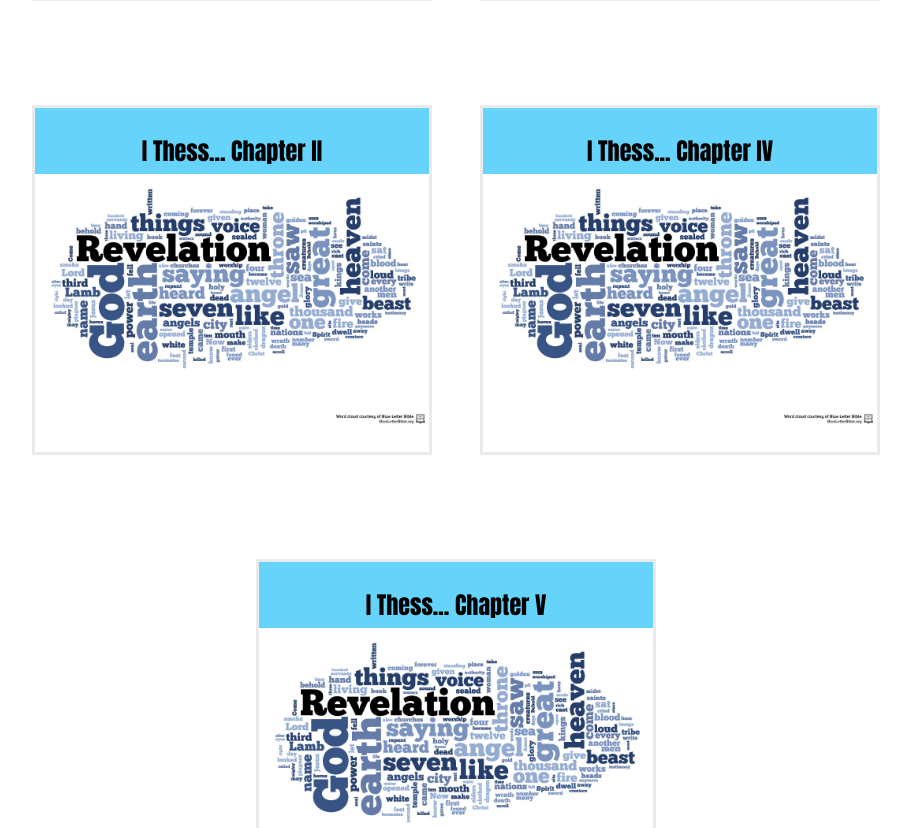
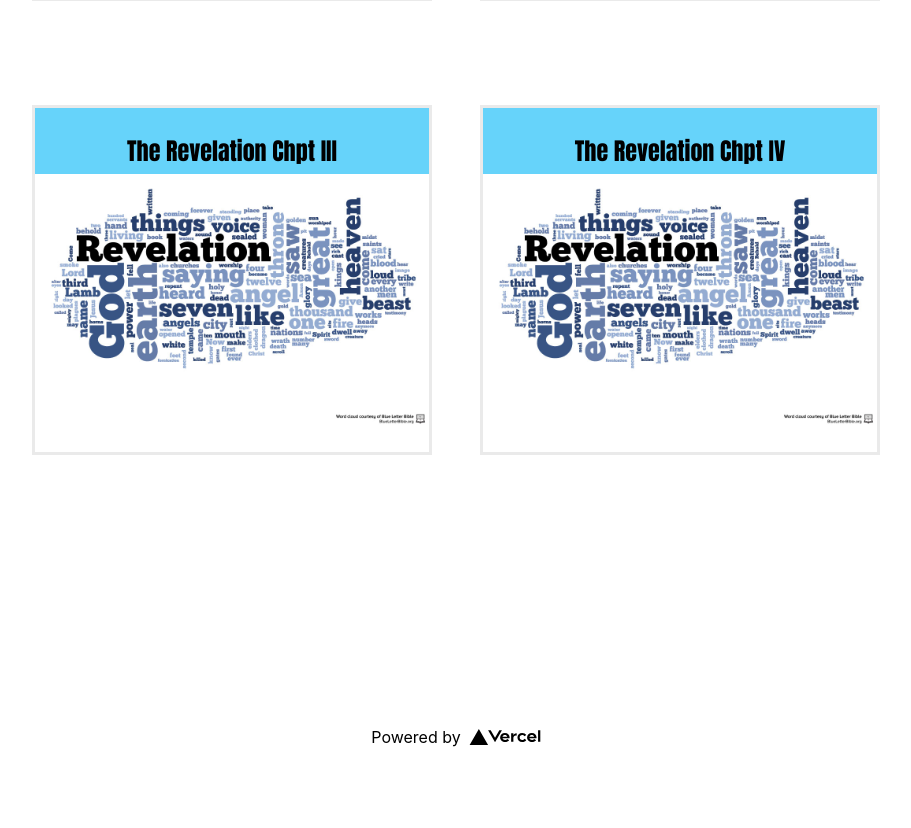
Before and after one commit to jnutt367/the-revelation, a Next.js app: page / in a window 1280 px wide. Shown: the part 1139-1967 px from the top of the page, without its empty margins (184-1095 px from the left). After the commit the page ends 1918 px from the top, so only its background shows below. Built offline with nearby package versions, Linux system fonts and the light colour scheme.

Commit message:
Update index.js

```diff
--- a/pages/index.js
+++ b/pages/index.js
@@ -71,81 +71,129 @@ export default function Home() {
                 </div>
       <div className={styles.grid}>
           <div className={styles.card}>
-            <h2 className={styles.chapter}>I Thess... Chapter I</h2>
-            <p>1 Paul, Silas[a] and Timothy,
+            <h2 className={styles.chapter}>The Revelation Chpt I</h2>
+            <p>
+              The revelation from Jesus Christ, which God gave him to show his servants what must soon take place. He made it known by sending his angel to his servant John, 2 who testifies to everything he saw—that is, the word of God and the testimony of Jesus Christ. 3
+Blessed is the one who reads aloud the words of this prophecy, and blessed are those who hear it and take to heart what is written in it, because the time is near.
 
-To the church of the Thessalonians in God the Father & the Lord Jesus Christ:
+Greetings and Doxology
+4 John,
 
-Grace and peace to you.
+To the seven churches in the province of Asia:
 
-Thanksgiving for the Thessalonians’ Faith
-2 We always thank God for all of you and continually mention you in our prayers. 3 We remember before our God and Father your work produced by faith, your labor prompted by love, and your endurance inspired by hope in our Lord Jesus Christ.
+Grace and peace to you from him who is, and who was, and who is to come, and from the seven spirits[a] before his throne, 5 and from Jesus Christ, who is the faithful witness, the firstborn from the dead, and the ruler of the kings of the earth.
 
-4 For we know, brothers and sisters[b] loved by God, that he has chosen you, 5 because our gospel came to you not simply with words but also with power, with the Holy Spirit and deep conviction. You know how we lived among you for your sake. 6 You became imitators of us and of the Lord, for you welcomed the message in the midst of severe suffering with the joy given by the Holy Spirit. 7 And so you became a model to all the believers in Macedonia and Achaia. 8 The Lord’s message rang out from you not only in Macedonia and Achaia—your faith in God has become known everywhere. Therefore we do not need to say anything about it, 9 for they themselves report what kind of reception you gave us. They tell how you turned to God from idols to serve the living and true God, 10 and to wait for his Son from heaven, whom he raised from the dead—Jesus, who rescues us from the coming wrath.</p>
-          </div>
+To him who loves us and has freed us from our sins by his blood, 6 and has made us to be a kingdom and priests to serve his God and Father—to him be glory and power for ever and ever! Amen.
+
+7 “Look, he is coming with the clouds,”[b]
+    and “every eye will see him,
+even those who pierced him”;
+    and all peoples on earth “will mourn because of him.”[c]
+So shall it be! Amen.
+
+8 “I am the Alpha and the Omega,” says the Lord God, “who is, and who was, and who is to come, the Almighty.”
+
+John’s Vision of Christ
+9 I, John, your brother and companion in the suffering and kingdom and patient endurance that are ours in Jesus, was on the island of Patmos because of the word of God and the testimony of Jesus. 10 On the Lord’s Day I was in the Spirit, and I heard behind me a loud voice like a trumpet, 11 which said: “Write on a scroll what you see and send it to the seven churches: to Ephesus, Smyrna, Pergamum, Thyatira, Sardis, Philadelphia and Laodicea.”
+
+12 I turned around to see the voice that was speaking to me. And when I turned I saw seven golden lampstands, 13 and among the lampstands was someone like a son of man,[d] dressed in a robe reaching down to his feet and with a golden sash around his chest. 14 The hair on his head was white like wool, as white as snow, and his eyes were like blazing fire. 15 His feet were like bronze glowing in a furnace, and his voice was like the sound of rushing waters. 16 In his right hand he held seven stars, and coming out of his mouth was a sharp, double-edged sword. His face was like the sun shining in all its brilliance.
+
+17 When I saw him, I fell at his feet as though dead. Then he placed his right hand on me and said: “Do not be afraid. I am the First and the Last. 18 I am the Living One; I was dead, and now look, I am alive for ever and ever! And I hold the keys of death and Hades.
+
+19 “Write, therefore, what you have seen, what is now and what will take place later. 20 The mystery of the seven stars that you saw in my right hand and of the seven golden lampstands is this: The seven stars are the angels[e] of the seven churches, and the seven lampstands are the seven churches.
+              </p>
+              </div>
 
           <div className={styles.card}>
-           <h2 className={styles.chapter}>I Thess... Chapter II</h2>
-            <p>Paul’s Ministry in Thessalonica
-2 You know, brothers and sisters, that our visit to you was not without results. 2 We had previously suffered and been treated outrageously in Philippi, as you know, but with the help of our God we dared to tell you his gospel in the face of strong opposition. 3 For the appeal we make does not spring from error or impure motives, nor are we trying to trick you. 4 On the contrary, we speak as those approved by God to be entrusted with the gospel. We are not trying to please people but God, who tests our hearts. 5 You know we never used flattery, nor did we put on a mask to cover up greed—God is our witness. 6 We were not looking for praise from people, not from you or anyone else, even though as apostles of Christ we could have asserted our authority. 7 Instead, we were like young children[a] among you.
+           <h2 className={styles.chapter}>The Revelation Chpt II</h2>
+            <p>To the Church in Ephesus
+2 “To the angel[a] of the church in Ephesus write:
 
-Just as a nursing mother cares for her children, 8 so we cared for you. Because we loved you so much, we were delighted to share with you not only the gospel of God but our lives as well. 9 Surely you remember, brothers and sisters, our toil and hardship; we worked night and day in order not to be a burden to anyone while we preached the gospel of God to you. 10 You are witnesses, and so is God, of how holy, righteous and blameless we were among you who believed. 11 For you know that we dealt with each of you as a father deals with his own children, 12 encouraging, comforting and urging you to live lives worthy of God, who calls you into his kingdom and glory.
+These are the words of him who holds the seven stars in his right hand and walks among the seven golden lampstands. 2 I know your deeds, your hard work and your perseverance. I know that you cannot tolerate wicked people, that you have tested those who claim to be apostles but are not, and have found them false. 3 You have persevered and have endured hardships for my name, and have not grown weary.
 
-13 And we also thank God continually because, when you received the word of God, which you heard from us, you accepted it not as a human word, but as it actually is, the word of God, which is indeed at work in you who believe. 14 For you, brothers and sisters, became imitators of God’s churches in Judea, which are in Christ Jesus: You suffered from your own people the same things those churches suffered from the Jews 15 who killed the Lord Jesus and the prophets and also drove us out. They displease God and are hostile to everyone 16 in their effort to keep us from speaking to the Gentiles so that they may be saved. In this way they always heap up their sins to the limit. The wrath of God has come upon them at last.[b]
+4 Yet I hold this against you: You have forsaken the love you had at first. 5 Consider how far you have fallen! Repent and do the things you did at first. If you do not repent, I will come to you and remove your lampstand from its place. 6 But you have this in your favor: You hate the practices of the Nicolaitans, which I also hate.
 
-Paul’s Longing to See the Thessalonians
-17 But, brothers and sisters, when we were orphaned by being separated from you for a short time (in person, not in thought), out of our intense longing we made every effort to see you. 18 For we wanted to come to you—certainly I, Paul, did, again and again—but Satan blocked our way. 19 For what is our hope, our joy, or the crown in which we will glory in the presence of our Lord Jesus when he comes? Is it not you? 20 Indeed, you are our glory and joy.</p>
-          </div>
+7 Whoever has ears, let them hear what the Spirit says to the churches. To the one who is victorious, I will give the right to eat from the tree of life, which is in the paradise of God.
 
-          <div className={styles.card}>
-           <h2 className={styles.chapter}>I Thess... Chapter II</h2>
-            <p>3 So when we could stand it no longer, we thought it best to be left by ourselves in Athens. 2 We sent Timothy, who is our brother and co-worker in God’s service in spreading the gospel of Christ, to strengthen and encourage you in your faith, 3 so that no one would be unsettled by these trials. For you know quite well that we are destined for them. 4 In fact, when we were with you, we kept telling you that we would be persecuted. And it turned out that way, as you well know. 5 For this reason, when I could stand it no longer, I sent to find out about your faith. I was afraid that in some way the tempter had tempted you and that our labors might have been in vain.
+To the Church in Smyrna
+8 “To the angel of the church in Smyrna write:
 
-Timothy’s Encouraging Report
-6 But Timothy has just now come to us from you and has brought good news about your faith and love. He has told us that you always have pleasant memories of us and that you long to see us, just as we also long to see you. 7 Therefore, brothers and sisters, in all our distress and persecution we were encouraged about you because of your faith. 8 For now we really live, since you are standing firm in the Lord. 9 How can we thank God enough for you in return for all the joy we have in the presence of our God because of you? 10 Night and day we pray most earnestly that we may see you again and supply what is lacking in your faith.
+These are the words of him who is the First and the Last, who died and came to life again. 9 I know your afflictions and your poverty—yet you are rich! I know about the slander of those who say they are Jews and are not, but are a synagogue of Satan. 10 Do not be afraid of what you are about to suffer. I tell you, the devil will put some of you in prison to test you, and you will suffer persecution for ten days. Be faithful, even to the point of death, and I will give you life as your victor’s crown.
 
-11 Now may our God and Father himself and our Lord Jesus clear the way for us to come to you. 12 May the Lord make your love increase and overflow for each other and for everyone else, just as ours does for you. 13 May he strengthen your hearts so that you will be blameless and holy in the presence of our God and Father when our Lord Jesus comes with all his holy ones.</p>
+11 Whoever has ears, let them hear what the Spirit says to the churches. The one who is victorious will not be hurt at all by the second death.
+
+To the Church in Pergamum
+12 “To the angel of the church in Pergamum write:
+
+These are the words of him who has the sharp, double-edged sword. 13 I know where you live—where Satan has his throne. Yet you remain true to my name. You did not renounce your faith in me, not even in the days of Antipas, my faithful witness, who was put to death in your city—where Satan lives.
+
+14 Nevertheless, I have a few things against you: There are some among you who hold to the teaching of Balaam, who taught Balak to entice the Israelites to sin so that they ate food sacrificed to idols and committed sexual immorality. 15 Likewise, you also have those who hold to the teaching of the Nicolaitans. 16 Repent therefore! Otherwise, I will soon come to you and will fight against them with the sword of my mouth.
+
+17 Whoever has ears, let them hear what the Spirit says to the churches. To the one who is victorious, I will give some of the hidden manna. I will also give that person a white stone with a new name written on it, known only to the one who receives it.
+
+To the Church in Thyatira
+18 “To the angel of the church in Thyatira write:
+
+These are the words of the Son of God, whose eyes are like blazing fire and whose feet are like burnished bronze. 19 I know your deeds, your love and faith, your service and perseverance, and that you are now doing more than you did at first.
+
+20 Nevertheless, I have this against you: You tolerate that woman Jezebel, who calls herself a prophet. By her teaching she misleads my servants into sexual immorality and the eating of food sacrificed to idols. 21 I have given her time to repent of her immorality, but she is unwilling. 22 So I will cast her on a bed of suffering, and I will make those who commit adultery with her suffer intensely, unless they repent of her ways. 23 I will strike her children dead. Then all the churches will know that I am he who searches hearts and minds, and I will repay each of you according to your deeds.
+
+24 Now I say to the rest of you in Thyatira, to you who do not hold to her teaching and have not learned Satan’s so-called deep secrets, ‘I will not impose any other burden on you, 25 except to hold on to what you have until I come.’
+
+26 To the one who is victorious and does my will to the end, I will give authority over the nations— 27 that one ‘will rule them with an iron scepter and will dash them to pieces like pottery’[b]—just as I have received authority from my Father. 28 I will also give that one the morning star. 29 Whoever has ears, let them hear what the Spirit says to the churches.</p>
           </div>
 
           <div
             className={styles.card}
           >
-           <h2 className={styles.chapter}>I Thess... Chapter IV</h2>
+           <h2 className={styles.chapter}>The Revelation Chpt III</h2>
             <p>
-            Living to Please God
-4 As for other matters, brothers and sisters, we instructed you how to live in order to please God, as in fact you are living. Now we ask you and urge you in the Lord Jesus to do this more and more. 2 For you know what instructions we gave you by the authority of the Lord Jesus.
+            To the Church in Sardis
+3 “To the angel[a] of the church in Sardis write:
 
-3 It is God’s will that you should be sanctified: that you should avoid sexual immorality; 4 that each of you should learn to control your own body[a] in a way that is holy and honorable, 5 not in passionate lust like the pagans, who do not know God; 6 and that in this matter no one should wrong or take advantage of a brother or sister.[b] The Lord will punish all those who commit such sins, as we told you and warned you before. 7 For God did not call us to be impure, but to live a holy life. 8 Therefore, anyone who rejects this instruction does not reject a human being but God, the very God who gives you his Holy Spirit.
+These are the words of him who holds the seven spirits[b] of God and the seven stars. I know your deeds; you have a reputation of being alive, but you are dead. 2 Wake up! Strengthen what remains and is about to die, for I have found your deeds unfinished in the sight of my God. 3 Remember, therefore, what you have received and heard; hold it fast, and repent. But if you do not wake up, I will come like a thief, and you will not know at what time I will come to you.
 
-9 Now about your love for one another we do not need to write to you, for you yourselves have been taught by God to love each other. 10 And in fact, you do love all of God’s family throughout Macedonia. Yet we urge you, brothers and sisters, to do so more and more, 11 and to make it your ambition to lead a quiet life: You should mind your own business and work with your hands, just as we told you, 12 so that your daily life may win the respect of outsiders and so that you will not be dependent on anybody.
+4 Yet you have a few people in Sardis who have not soiled their clothes. They will walk with me, dressed in white, for they are worthy. 5 The one who is victorious will, like them, be dressed in white. I will never blot out the name of that person from the book of life, but will acknowledge that name before my Father and his angels. 6 Whoever has ears, let them hear what the Spirit says to the churches.
 
-Believers Who Have Died
-13 Brothers and sisters, we do not want you to be uninformed about those who sleep in death, so that you do not grieve like the rest of mankind, who have no hope. 14 For we believe that Jesus died and rose again, and so we believe that God will bring with Jesus those who have fallen asleep in him. 15 According to the Lord’s word, we tell you that we who are still alive, who are left until the coming of the Lord, will certainly not precede those who have fallen asleep. 16 For the Lord himself will come down from heaven, with a loud command, with the voice of the archangel and with the trumpet call of God, and the dead in Christ will rise first. 17 After that, we who are still alive and are left will be caught up together with them in the clouds to meet the Lord in the air. And so we will be with the Lord forever. 18 Therefore encourage one another with these words.
+To the Church in Philadelphia
+7 “To the angel of the church in Philadelphia write:
 
+These are the words of him who is holy and true, who holds the key of David. What he opens no one can shut, and what he shuts no one can open. 8 I know your deeds. See, I have placed before you an open door that no one can shut. I know that you have little strength, yet you have kept my word and have not denied my name. 9 I will make those who are of the synagogue of Satan, who claim to be Jews though they are not, but are liars—I will make them come and fall down at your feet and acknowledge that I have loved you. 10 Since you have kept my command to endure patiently, I will also keep you from the hour of trial that is going to come on the whole world to test the inhabitants of the earth.
 
+11 I am coming soon. Hold on to what you have, so that no one will take your crown. 12 The one who is victorious I will make a pillar in the temple of my God. Never again will they leave it. I will write on them the name of my God and the name of the city of my God, the new Jerusalem, which is coming down out of heaven from my God; and I will also write on them my new name. 13 Whoever has ears, let them hear what the Spirit says to the churches.
+
+To the Church in Laodicea
+14 “To the angel of the church in Laodicea write:
+
+These are the words of the Amen, the faithful and true witness, the ruler of God’s creation. 15 I know your deeds, that you are neither cold nor hot. I wish you were either one or the other! 16 So, because you are lukewarm—neither hot nor cold—I am about to spit you out of my mouth. 17 You say, ‘I am rich; I have acquired wealth and do not need a thing.’ But you do not realize that you are wretched, pitiful, poor, blind and naked. 18 I counsel you to buy from me gold refined in the fire, so you can become rich; and white clothes to wear, so you can cover your shameful nakedness; and salve to put on your eyes, so you can see.
+
+19 Those whom I love I rebuke and discipline. So be earnest and repent. 20 Here I am! I stand at the door and knock. If anyone hears my voice and opens the door, I will come in and eat with that person, and they with me.
+
+21 To the one who is victorious, I will give the right to sit with me on my throne, just as I was victorious and sat down with my Father on his throne. 22 Whoever has ears, let them hear what the Spirit says to the churches.”
             </p>
           </div>
 <div className={styles.card}>
 
-<h2 className={styles.chapter}>I Thess... Chapter V</h2>
+<h2 className={styles.chapter}>The Revelation Chpt IV</h2>
 <p>
-The Day of the Lord
-5 Now, brothers and sisters, about times and dates we do not need to write to you, 2 for you know very well that the day of the Lord will come like a thief in the night. 3 While people are saying, “Peace and safety,” destruction will come on them suddenly, as labor pains on a pregnant woman, and they will not escape.
+The Throne in Heaven
+4 After this I looked, and there before me was a door standing open in heaven. And the voice I had first heard speaking to me like a trumpet said, “Come up here, and I will show you what must take place after this.” 2 At once I was in the Spirit, and there before me was a throne in heaven with someone sitting on it. 3 And the one who sat there had the appearance of jasper and ruby. A rainbow that shone like an emerald encircled the throne. 4 Surrounding the throne were twenty-four other thrones, and seated on them were twenty-four elders. They were dressed in white and had crowns of gold on their heads. 5 From the throne came flashes of lightning, rumblings and peals of thunder. In front of the throne, seven lamps were blazing. These are the seven spirits[a] of God. 6 Also in front of the throne there was what looked like a sea of glass, clear as crystal.
 
-4 But you, brothers and sisters, are not in darkness so that this day should surprise you like a thief. 5 You are all children of the light and children of the day. We do not belong to the night or to the darkness. 6 So then, let us not be like others, who are asleep, but let us be awake and sober. 7 For those who sleep, sleep at night, and those who get drunk, get drunk at night. 8 But since we belong to the day, let us be sober, putting on faith and love as a breastplate, and the hope of salvation as a helmet. 9 For God did not appoint us to suffer wrath but to receive salvation through our Lord Jesus Christ. 10 He died for us so that, whether we are awake or asleep, we may live together with him. 11 Therefore encourage one another and build each other up, just as in fact you are doing.
+In the center, around the throne, were four living creatures, and they were covered with eyes, in front and in back. 7 The first living creature was like a lion, the second was like an ox, the third had a face like a man, the fourth was like a flying eagle. 8 Each of the four living creatures had six wings and was covered with eyes all around, even under its wings. Day and night they never stop saying:
 
-Final Instructions
-12 Now we ask you, brothers and sisters, to acknowledge those who work hard among you, who care for you in the Lord and who admonish you. 13 Hold them in the highest regard in love because of their work. Live in peace with each other. 14 And we urge you, brothers and sisters, warn those who are idle and disruptive, encourage the disheartened, help the weak, be patient with everyone. 15 Make sure that nobody pays back wrong for wrong, but always strive to do what is good for each other and for everyone else.
+“‘Holy, holy, holy
 
-16 Rejoice always, 17 pray continually, 18 give thanks in all circumstances; for this is God’s will for you in Christ Jesus.
+is the Lord God Almighty,’[b]
 
-19 Do not quench the Spirit. 20 Do not treat prophecies with contempt 21 but test them all; hold on to what is good, 22 reject every kind of evil.
+who was, and is, and is to come.”
 
-23 May God himself, the God of peace, sanctify you through and through. May your whole spirit, soul and body be kept blameless at the coming of our Lord Jesus Christ. 24 The one who calls you is faithful, and he will do it.
+9 Whenever the living creatures give glory, honor and thanks to him who sits on the throne and who lives for ever and ever, 10 the twenty-four elders fall down before him who sits on the throne and worship him who lives for ever and ever. They lay their crowns before the throne and say:
 
-25 Brothers and sisters, pray for us. 26 Greet all God’s people with a holy kiss. 27 I charge you before the Lord to have this letter read to all the brothers and sisters.
-
-28 The grace of our Lord Jesus Christ be with you.
+11 “You are worthy, our Lord and God,
+    to receive glory and honor and power,
+for you created all things,
+    and by your will they were created
+    and have their being.”
 </p>
 </div>
 
```
